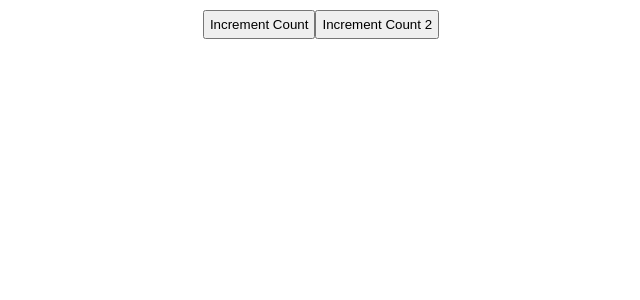
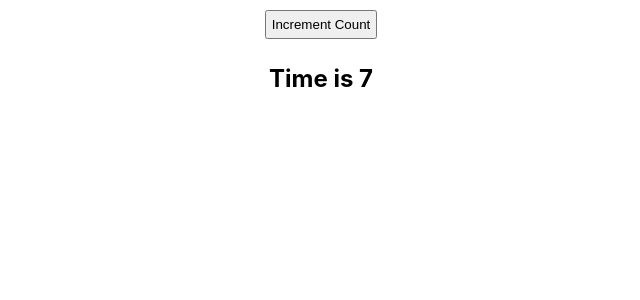
Before and after one commit to SamAtkinsonModeste/code-institue-learning-react, a React (Create React App) app in the folder my-app/: page / in a window 1280 px wide. Shown: the top 300 px of the page, without its empty margins (319-959 px from the left). Built offline with nearby package versions, Linux system fonts and the light colour scheme.

Commit message:
UseEffect to render a useState once

```diff
--- a/my-app/src/App.js
+++ b/my-app/src/App.js
@@ -1,11 +1,11 @@
 import logo from './logo.svg';
 import './App.css';
-import  UseEffectCounter from "./components/UseEffectCounter";
+import  UseEffectCounterOnce from "./components/UseEffectCounterOnce";
 
 function App() {
   return (
     <div className="App">
-     <UseEffectCounter />
+     <UseEffectCounterOnce />
 
   </div>
   );
--- /dev/null
+++ b/my-app/src/components/UseEffectCounterOnce.js
@@ -0,0 +1,29 @@
+import React, {useState, useEffect} from 'react'
+
+const UseEffectCounter = () => {
+    const [count, setCount] = useState(0);
+    const [time, setTime] = useState(0);
+    useEffect( ()=> {
+        console.log("Count 1 effect");
+        document.title = count;
+    },[count]
+);
+
+useEffect( ()=> {
+    console.log("Creating timer");
+    const interval = setInterval(() => {
+        setTime(time => time + 1);
+    }, 1000); //happens straight away and is rendered once
+
+},[]);
+
+  return (
+    <div>
+        <button style={{margin:"10px auto", padding: "5px"}} onClick= {()=> setCount(count => count + 1)}>Increment Count</button>
+        <h2 style={{margin:"10px auto", padding: "5px"}}>Time is {time}</h2>
+
+    </div>
+  )
+}
+
+export default UseEffectCounter;
```
